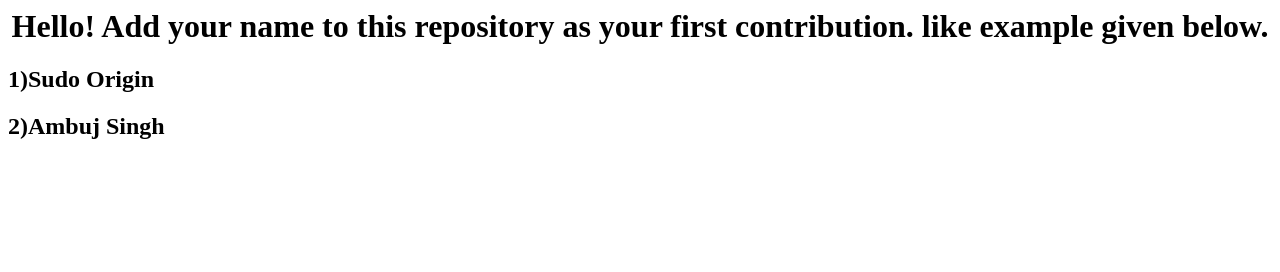
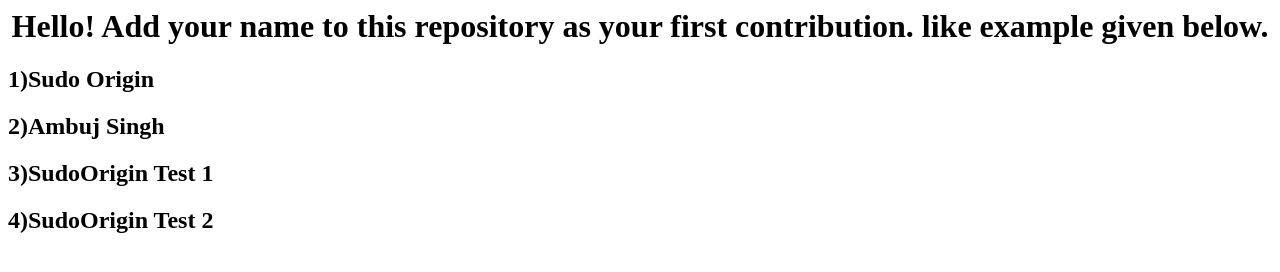
Before and after one commit to sudoorigintest/test, a plain HTML site: page index.html in a window 1280 px wide. Drawn offline with Linux system fonts and the light colour scheme.

Commit message:
tested second time

```diff
--- a/index.html
+++ b/index.html
@@ -6,5 +6,7 @@
 <h1 align= "center">Hello! Add your name to this repository as your first contribution. like example given below.</h1>
   <h2>1)Sudo Origin</h2>  <!-- br is line break tag and H1 to H6 are heading tag where h1 is biggest in font size and h6 is smallest -->
   <h2>2)Ambuj Singh</h2>
+  <h2>3)SudoOrigin Test 1</h2>
+  <h2>4)SudoOrigin Test 2</h2>
 </body>
 </html>
```
